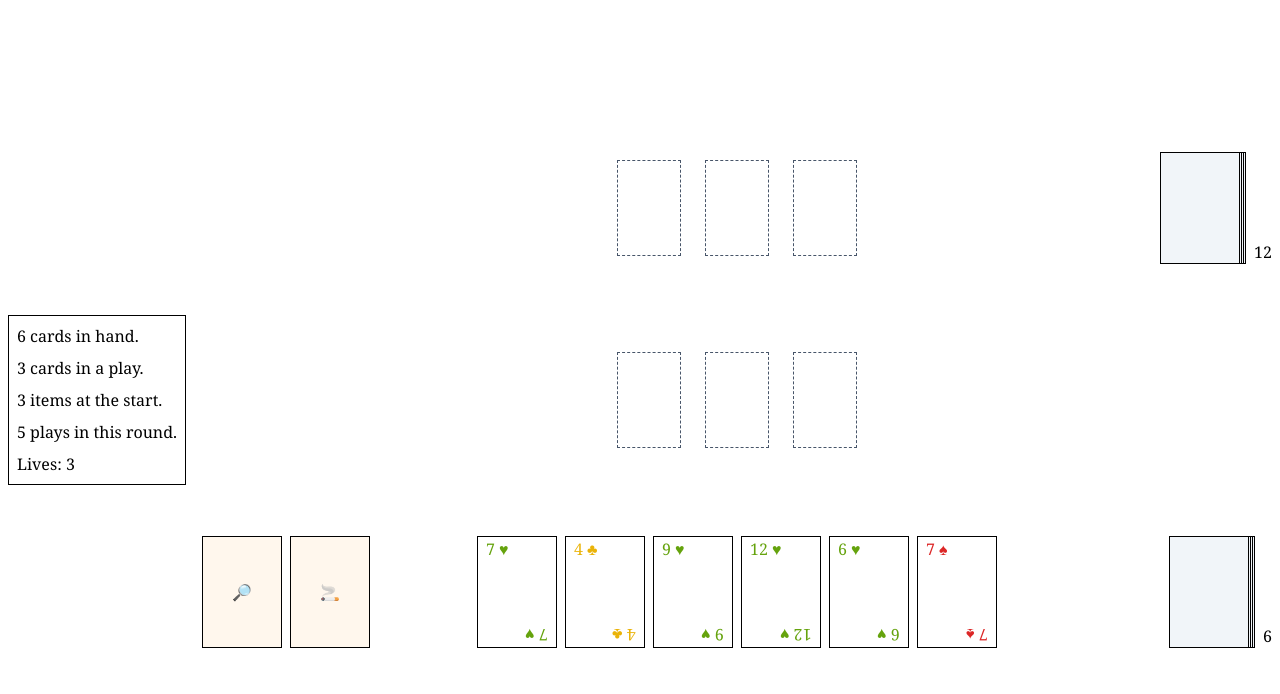
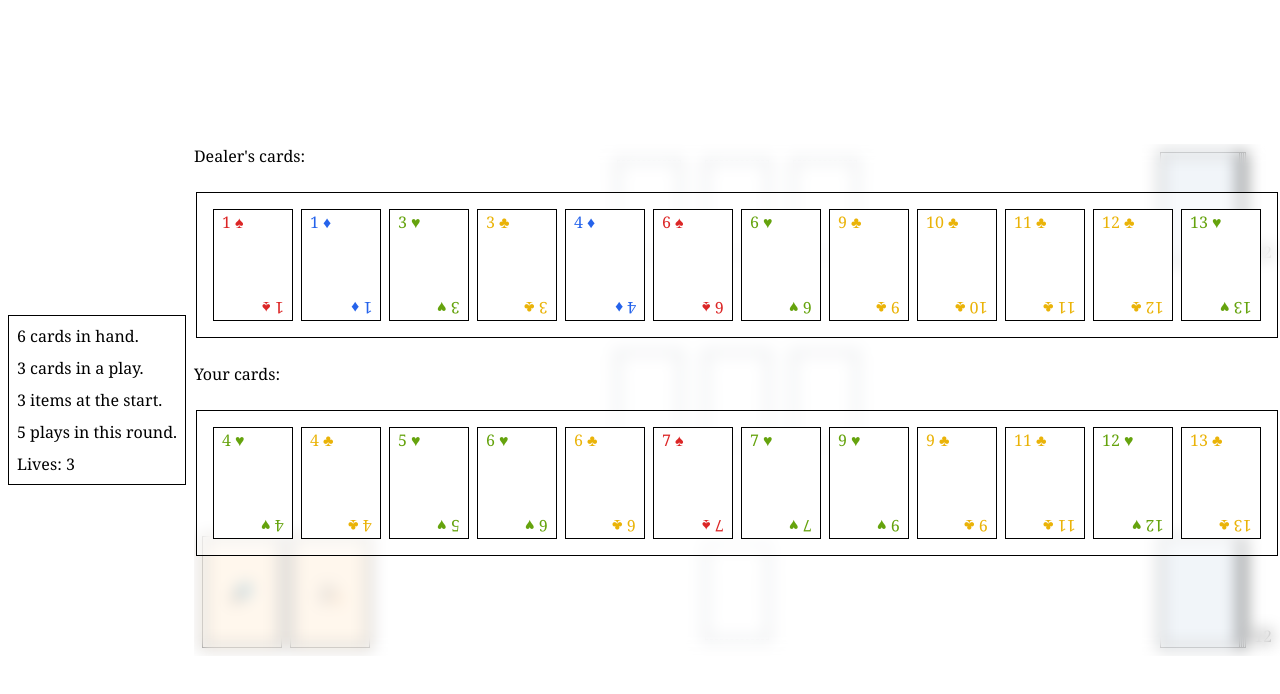
Before and after one commit to Aleshkev/card-game, a React (Vite) app: page / in a window 1280 px wide. Shown: the top 694 px of the page. Built offline with nearby package versions, Linux system fonts and the light colour scheme.

Commit message:
Organise code to be more like a state machine

```diff
--- a/src/App.tsx
+++ b/src/App.tsx
@@ -5,9 +5,10 @@ import viteLogo from "/vite.svg";
 import { CardView } from "./components/CardView";
 import {
   Card,
-  GameState,
   Item,
   randomItems,
+  RoundMeta,
+  RoundState,
   standardDeck,
 } from "./types/types";
 import { CardPlaceholder } from "./components/CardPlaceholder";
@@ -18,7 +19,23 @@ import { diffById, shuffle, splitAt, take } from "./utilities/functional";
 import { CardGridView } from "./components/CardGridView";
 import { produce } from "immer";
 
+type Status =
+  | "BeginRound"
+  | "PlayerChoosesCards"
+  | "ShowPlayersDeck"
+  | "ShowDealersDeck"
+  | "HandResult"
+  | "Death";
+
+type GameState = {
+  status: Status;
+  playerLives: number;
+  round: RoundState;
+  roundMeta: RoundMeta;
+};
+
 type Action =
+  | { kind: "BeginRound" }
   | { kind: "SelectCard"; card: Card }
   | { kind: "UnselectCard"; card: Card }
   | { kind: "GivePlayerCards" }
@@ -34,13 +51,30 @@ type Action =
 function reduce(state: GameState, action: Action): GameState {
   return produce(state, (draft) => {
     switch (action.kind) {
+      case "BeginRound": {
+        draft.status = "PlayerChoosesCards"
+
+        // TODO this is copy pasted
+        let n = Math.max(
+          0,
+          state.roundMeta.idealCards - state.round.playerCards.length
+        );
+        let [newCards, newDeck] = splitAt(state.round.playerDeck, n);
+
+        draft.round.playerCards.push(...newCards);
+        draft.round.playerDeck = newDeck;
+
+        return
+      }
       case "SelectCard": {
+        if (state.status !== "PlayerChoosesCards") return;
         if (state.round.playerHand.length >= state.roundMeta.cardsPerHand)
           return;
         draft.round.playerHand.push(action.card);
         return;
       }
       case "UnselectCard": {
+        if (state.status !== "PlayerChoosesCards") return;
         draft.round.playerHand = diffById(draft.round.playerHand, [
           action.card,
         ]);
@@ -115,15 +149,22 @@ function reduce(state: GameState, action: Action): GameState {
         return;
       }
       case "ShowDealersDeck": {
-        draft.showDeck = "dealer";
+        if (state.status !== "PlayerChoosesCards") return;
+        draft.status = "ShowDealersDeck";
         return;
       }
       case "ShowPlayerDeck": {
-        draft.showDeck = "player";
+        if (state.status !== "PlayerChoosesCards") return;
+        draft.status = "ShowPlayersDeck";
         return;
       }
       case "HideDeck": {
-        draft.showDeck = "none";
+        if (
+          state.status !== "ShowDealersDeck" &&
+          state.status !== "ShowPlayersDeck"
+        )
+          return;
+        draft.status = "PlayerChoosesCards";
         return;
       }
     }
@@ -132,6 +173,7 @@ function reduce(state: GameState, action: Action): GameState {
 
 function App() {
   const [state, dispatch] = useReducer(reduce, {
+    status: "BeginRound",
     playerLives: 3,
     roundMeta: {
       cardsPerHand: 3,
@@ -147,10 +189,7 @@ function App() {
       playerDeck: take(shuffle(standardDeck()), 12),
       playerItems: randomItems(2),
     },
-    showDeck: "none",
   });
-
-  useEffect(() => dispatch({ kind: "GivePlayerCards" }), []);
 
   return (
     <div className="flex flex-row items-center min-h-[100vh] font-serif">
@@ -189,19 +228,32 @@ function App() {
             onShowPlayerDeck={() => dispatch({ kind: "ShowPlayerDeck" })}
           />
         </div>
-        {state.showDeck !== "none" && (
+        {(state.status === "ShowDealersDeck" ||
+          state.status === "ShowPlayersDeck") && (
           <div
-            className=" absolute w-full h-full top-0"
+            className=" absolute w-full h-full top-0 backdrop-blur"
             onClick={() => dispatch({ kind: "HideDeck" })}
           >
             <CardGridView
               cards={
-                state.showDeck === "dealer"
+                state.status === "ShowDealersDeck"
                   ? state.round.dealerDeck
                   : state.round.playerDeck
               }
-              onDismiss={() => dispatch({ kind: "HideDeck" })}
             />
+          </div>
+        )}
+        {state.status === "BeginRound" && (
+          <div
+            className="absolute w-full h-full top-0 backdrop-blur flex flex-col gap-2"
+            onClick={() => dispatch({ kind: "BeginRound" })}
+          >
+            <p>
+              Dealer's cards:
+            </p>
+            <CardGridView cards={state.round.dealerDeck}/>
+            <p>Your cards:</p>
+            <CardGridView cards={state.round.playerDeck}/>
           </div>
         )}
       </div>
--- a/src/components/CardGridView.tsx
+++ b/src/components/CardGridView.tsx
@@ -3,17 +3,14 @@ import { CardView } from "./CardView";
 
 export type Props = {
   cards: Card[];
-  onDismiss: () => void;
 };
 
-export function CardGridView({ cards, onDismiss }: Props) {
+export function CardGridView({ cards }: Props) {
   const cardsSorted = sortCards(cards);
   return (
     <div
-      className="bg-white/50 border border-black p-4  backdrop-blur-sm m-4 max-w-[30em] mx-auto flex flex-col gap-2"
-      onClick={onDismiss}
+      className="bg-white/50 border border-black p-4  backdrop-blur-sm m-4 mx-auto flex flex-col gap-2"
     >
-      <p>Cards:</p>
       <div className="flex flex-row flex-wrap gap-2 ">
         {cardsSorted.map((card) => (
           <CardView key={card.id} card={card} />
--- a/src/types/types.ts
+++ b/src/types/types.ts
@@ -31,21 +31,8 @@ export function sortCards(cards: Card[]): Card[] {
   return r
 }
 
-// export type GameStatus =
-//   "BeginRound"
-//   | "PlayerChoosesCards"
-//   | "ShowPlayersDeck"
-//   | "ShowDealersDeck"
-//   | "HandResult"
-//   | "Death"
 
 
-export type GameState = {
-  playerLives: number
-  round: RoundState
-  roundMeta: RoundMeta
-  showDeck: "dealer" | "player" | "none"
-}
 
 export type RoundMeta = {
   cardsPerHand: number
```
